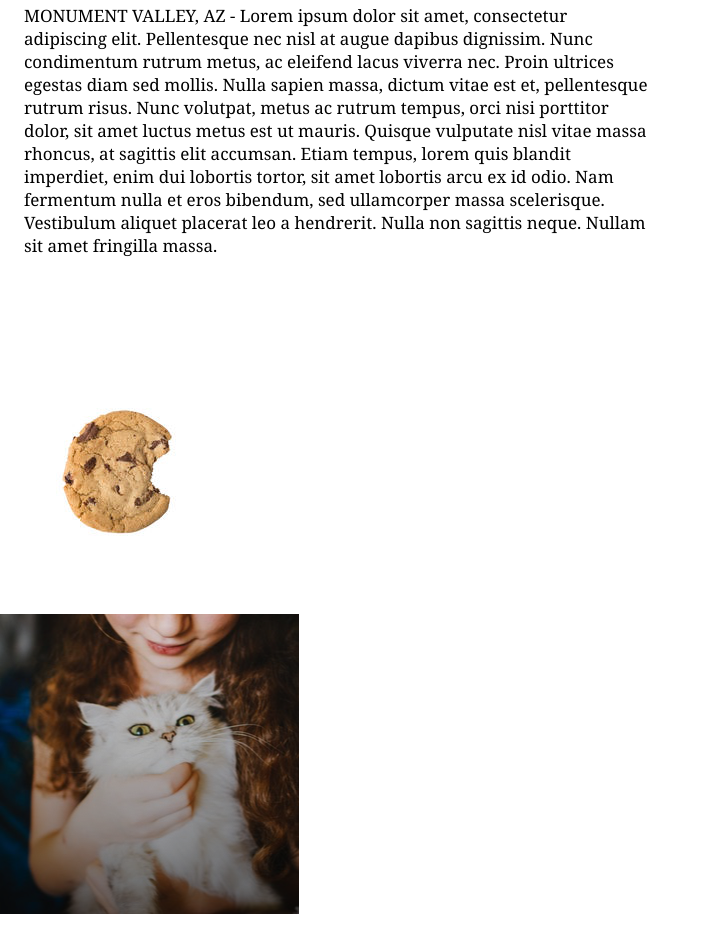
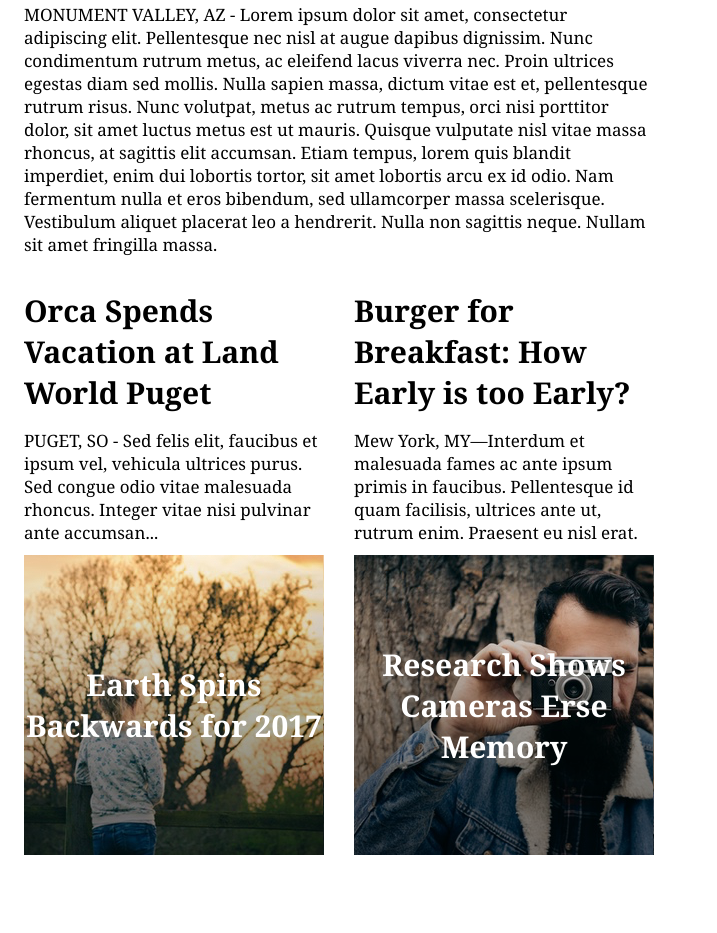
Before and after one commit to catrauth/ctrauth.github.io, a plain HTML site: page MyTimes/index.html in a window 1280 px wide. Shown: the part 429-1362 px from the top of the page, without its empty margins (0-717 px from the left). Drawn offline with Linux system fonts and the light colour scheme.

Commit message:
Commit with lead story

```diff
--- a/MyTimes/index.html
+++ b/MyTimes/index.html
@@ -43,6 +43,28 @@
             </p>
           </div>
           <div class="stories">
+            <div class="story">
+              <div class="text-content">
+                <h2>Orca Spends Vacation at Land World Puget</h2>
+                  <p class="narrative">
+                    PUGET, SO - Sed felis elit, faucibus et ipsum vel, vehicula ultrices purus. Sed congue odio vitae malesuada rhoncus. Integer vitae nisi pulvinar ante accumsan...
+                  </p>
+              </div>
+              <div class="fall-cancelled image-content">
+                <span>Earth Spins Backwards for 2017</span>
+              </div>
+            </div>
+            <div class="story">
+              <div class="text-content">
+                <h2>Burger for Breakfast: How Early is too Early?</h2>
+                  <p class="narrative">
+                    Mew York, MY—Interdum et malesuada fames ac ante ipsum primis in faucibus. Pellentesque id quam facilisis, ultrices ante ut, rutrum enim. Praesent eu nisl erat.
+                  </p>
+              </div>
+              <div class="pop-culture image-content">
+                <span>Research Shows Cameras Erse Memory</span>
+              </div>
+            </div>
           </div>
         </div>
         <!-- Second News Column -->
@@ -57,12 +79,5 @@
 
       </div>
 
-
-    <p><img src=".\resources\images\img-news-bite.png" alt="News Bites"></p>
-    <p><img src=".\resources\images\img-story-1.png" alt="Cats in Control"></p>
-    <p><img src=".\resources\images\img-story-2.png" alt="Earth Sppins Backwards"></p>
-    <p><img src=".\resources\images\img-story-3.png" alt="Cameras Erase Memory"></p>
-    <p><img src=".\resources\images\img-story-main.png" alt="Steak at Fish Concert"></p>
-
   </body>
 </html>
--- a/MyTimes/resources/css/style.css
+++ b/MyTimes/resources/css/style.css
@@ -21,6 +21,10 @@ header {
   font-weight: bold;
 }
 
+div {
+  display: block;
+}
+
 .logo {
   display: flex;
   align-items: center;
@@ -36,6 +40,10 @@ header {
 
 .logo span {
   color:MediumAquamarine;
+}
+
+nav {
+  display: block;
 }
 
 header nav {
@@ -69,17 +77,62 @@ nav span {
   flex-direction: column;
   justify-content: center;
   height: 300px;
+  margin-top: 15px;
   font-family: Georgia;
   font-weight: bold;
+  font-size: 30px;
   color: white;
+  text-align: center;
 }
 
-  .lead-story .image-content {
-  background-image: url(https://s3.amazonaws.com/codecademy-content/courses/freelance-1/unit-4/img-story-main.png);
+.lead-story .image-content {
+  background-image: url("../images/img-story-main.png");
   width: 630px;
   margin-top: 0;
   font-size: 40px;
   text-align: left;
+}
+
+.narrative {
+  margin-top: 16px;
+}
+
+p {
+  display: block;
+}
+
+.stories {
+  display: flex;
+  justify-content: space-between;
+  margin-top: 17px;
+}
+
+.story {
+  display: flex;
+  flex-direction: column;
+  width: 300px;
+}
+
+.stories .text-content {
+    height: 250px;
+}
+
+h2 {
+  margin-top: 0;
+  margin-bottom: 0;
+  font-family: Georgia;
+  font-size: 30px;
+  font-weight: bold;
+  font-style: normal;
+  display: block;
+}
+
+.fall-cancelled.image-content {
+    background-image: url("../images/img-story-2.png");
+}
+
+.pop-culture.image-content {
+  background-image: url("../images/img-story-3.png");
 }
 
 .column.medium {
```
